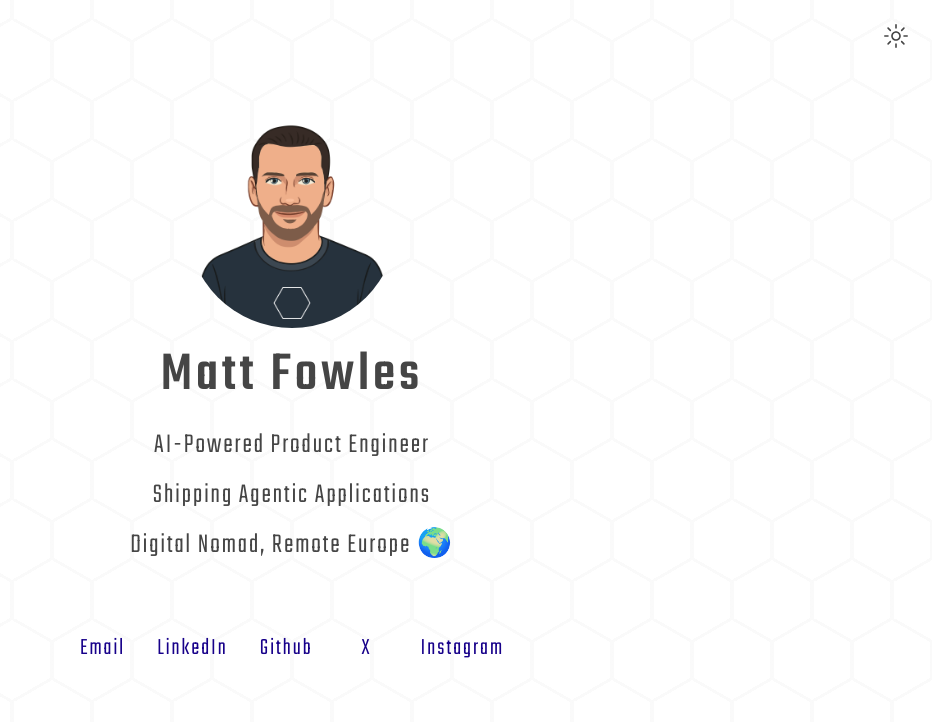
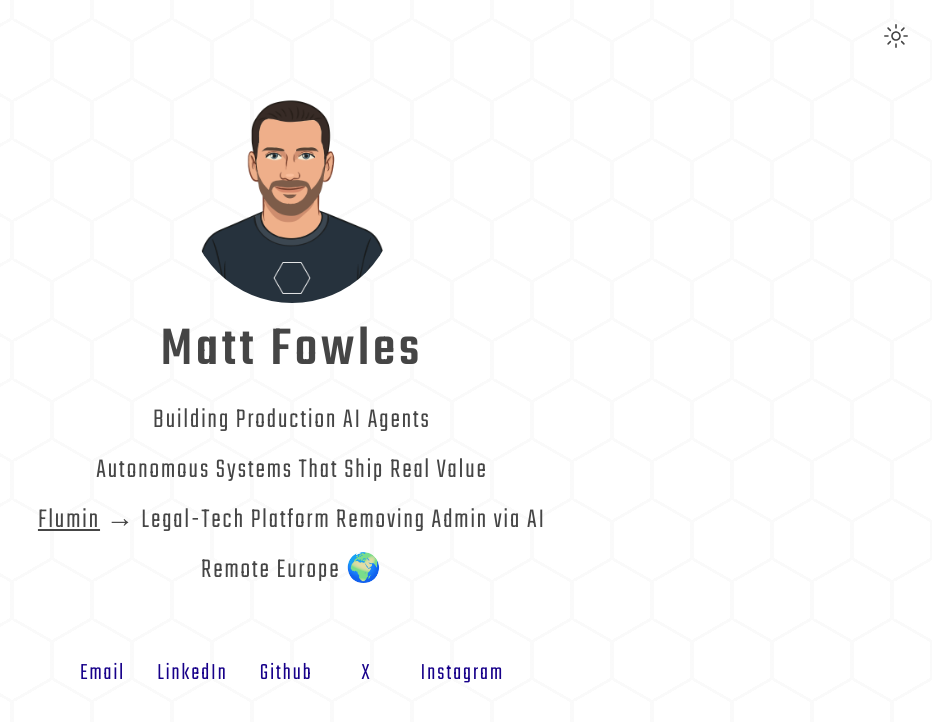
Before and after one commit to matthewfowles/matthewfowl.es, a Next.js app: page / in a window 1280 px wide. Shown: the top 722 px of the page, without its empty margins (348-1280 px from the left). Built offline with nearby package versions, Linux system fonts and the light colour scheme.

Commit message:
Maximize agentic positioning
- Emphasize building production AI agents
- Highlight autonomous systems that ship real value
- Feature Flumin as concrete proof of agentic work
- Update meta description for AI agent focus

Co-authored-by: Matt Fowles <matt@matthewfowles.io>

```diff
--- a/app/layout.tsx
+++ b/app/layout.tsx
@@ -4,9 +4,9 @@ import { SpeedInsights } from "@vercel/speed-insights/next";
 import "./globals.css";
 
 export const metadata: Metadata = {
-  title: "Matt Fowles",
-  description: "Product engineer building AI-powered applications",
-  keywords: ["AI engineering", "product engineering", "agentic systems", "autonomous applications"],
+  title: "Matt Fowles - Building Production AI Agents",
+  description: "Building autonomous AI agents and agentic systems that ship real production value. Creator of Flumin legal-tech platform.",
+  keywords: ["AI agents", "agentic systems", "autonomous AI", "production AI", "AI engineering", "LLM applications", "agent workflows"],
   authors: [{ name: "Matt Fowles", url: "https://mattfowl.es" }],
   openGraph: {
     title: "Matt Fowles",
--- a/app/page.tsx
+++ b/app/page.tsx
@@ -64,13 +64,24 @@ export default function Home() {
 
           <div className="space-y-2 text-center">
             <h2 className="text-[20px] md:text-[28px] font-light tracking-[2px]">
-              AI-Powered Product Engineer
+              Building Production AI Agents
             </h2>
             <h2 className="text-[20px] md:text-[28px] font-light tracking-[2px]">
-              Shipping Agentic Applications
+              Autonomous Systems That Ship Real Value
             </h2>
             <h2 className="text-[20px] md:text-[28px] font-light tracking-[2px]">
-              Digital Nomad, Remote Europe 🌍
+              <a
+                href="https://flumin.io"
+                target="_blank"
+                rel="noopener noreferrer"
+                className="underline hover:opacity-80 transition-opacity"
+              >
+                Flumin
+              </a>
+              {" "}→ Legal-Tech Platform Removing Admin via AI
+            </h2>
+            <h2 className="text-[20px] md:text-[28px] font-light tracking-[2px]">
+              Remote Europe 🌍
             </h2>
           </div>
         </div>
```
